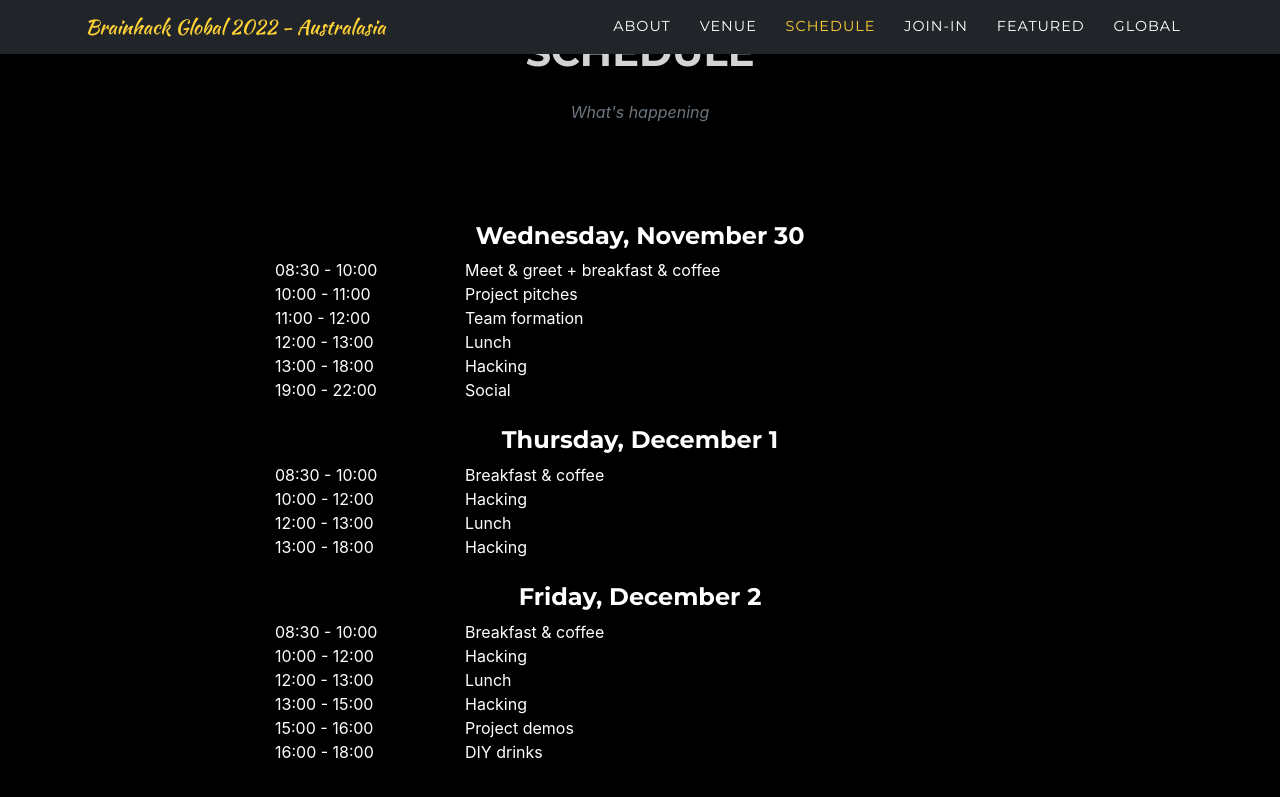
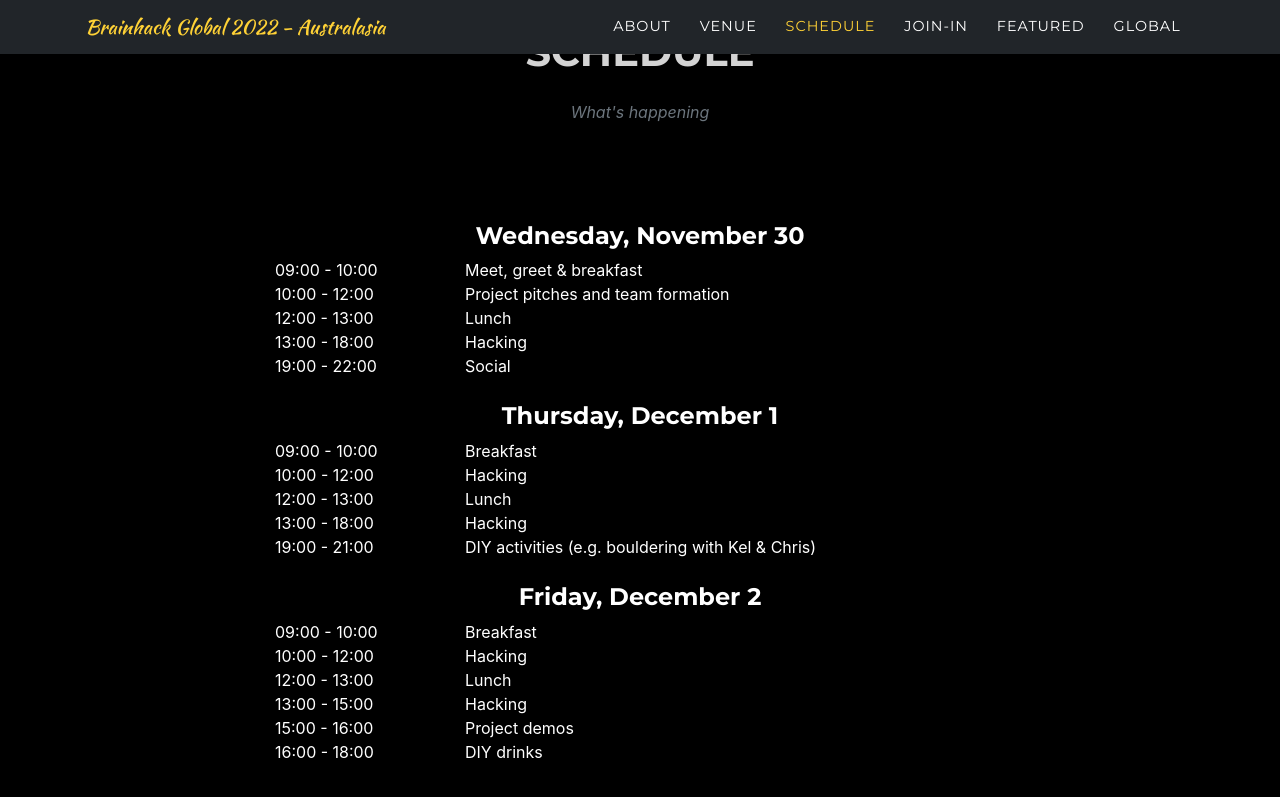
Before and after one commit to brainhack-aus/global2024, a Jekyll site: the page built from index.md, in a window 1280 px wide and 900 px high, scrolled down 4076 px. Shown: the top 797 px of the window. Built offline with Jekyll 4.4.1, drawn with Linux system fonts in a browser that asks for light colours; some web fonts are replaced.

Commit message:
revised schedule after discussion in meeting

```diff
--- a/_data/schedule.yml
+++ b/_data/schedule.yml
@@ -1,14 +1,11 @@
 - name: "Wednesday, November 30"
   events:
-    - starttime: 2022-11-30T8:30:00+11:00
+    - starttime: 2022-11-30T9:00:00+11:00
       endtime:  2022-11-30T10:00:00+11:00
-      title: Meet & greet + breakfast & coffee
+      title: Meet, greet & breakfast
     - starttime: 2022-11-30T10:00:00+11:00
-      endtime:  2022-11-30T11:00:00+11:00
-      title: Project pitches
-    - starttime: 2022-11-30T11:00:00+11:00
       endtime:  2022-11-30T12:00:00+11:00
-      title: Team formation
+      title: Project pitches and team formation
     - starttime: 2022-11-30T12:00:00+11:00
       endtime:  2022-11-30T13:00:00+11:00
       title: Lunch
@@ -21,9 +18,9 @@
 
 - name: "Thursday, December 1"
   events:
-    - starttime: 2022-12-01T8:30:00+11:00
+    - starttime: 2022-12-01T9:00:00+11:00
       endtime:  2022-12-01T10:00:00+11:00
-      title: Breakfast & coffee
+      title: Breakfast
     - starttime: 2022-12-01T10:00:00+11:00
       endtime: 2022-12-01T12:00:00+11:00
       title: Hacking
@@ -33,12 +30,15 @@
     - starttime: 2022-11-30T13:00:00+11:00
       endtime: 2022-12-01T18:00:00+11:00
       title: Hacking
+    - starttime: 2022-11-30T19:00:00+11:00
+      endtime: 2022-12-01T21:00:00+11:00
+      title: DIY activities (e.g. bouldering with Kel & Chris)
 
 - name: "Friday, December 2"
   events:
-    - starttime: 2022-12-02T8:30:00+11:00
+    - starttime: 2022-12-02T9:00:00+11:00
       endtime:  2022-12-02T10:00:00+11:00
-      title: Breakfast & coffee
+      title: Breakfast
     - starttime: 2022-12-01T10:00:00+11:00
       endtime: 2022-12-01T12:00:00+11:00
       title: Hacking
```
